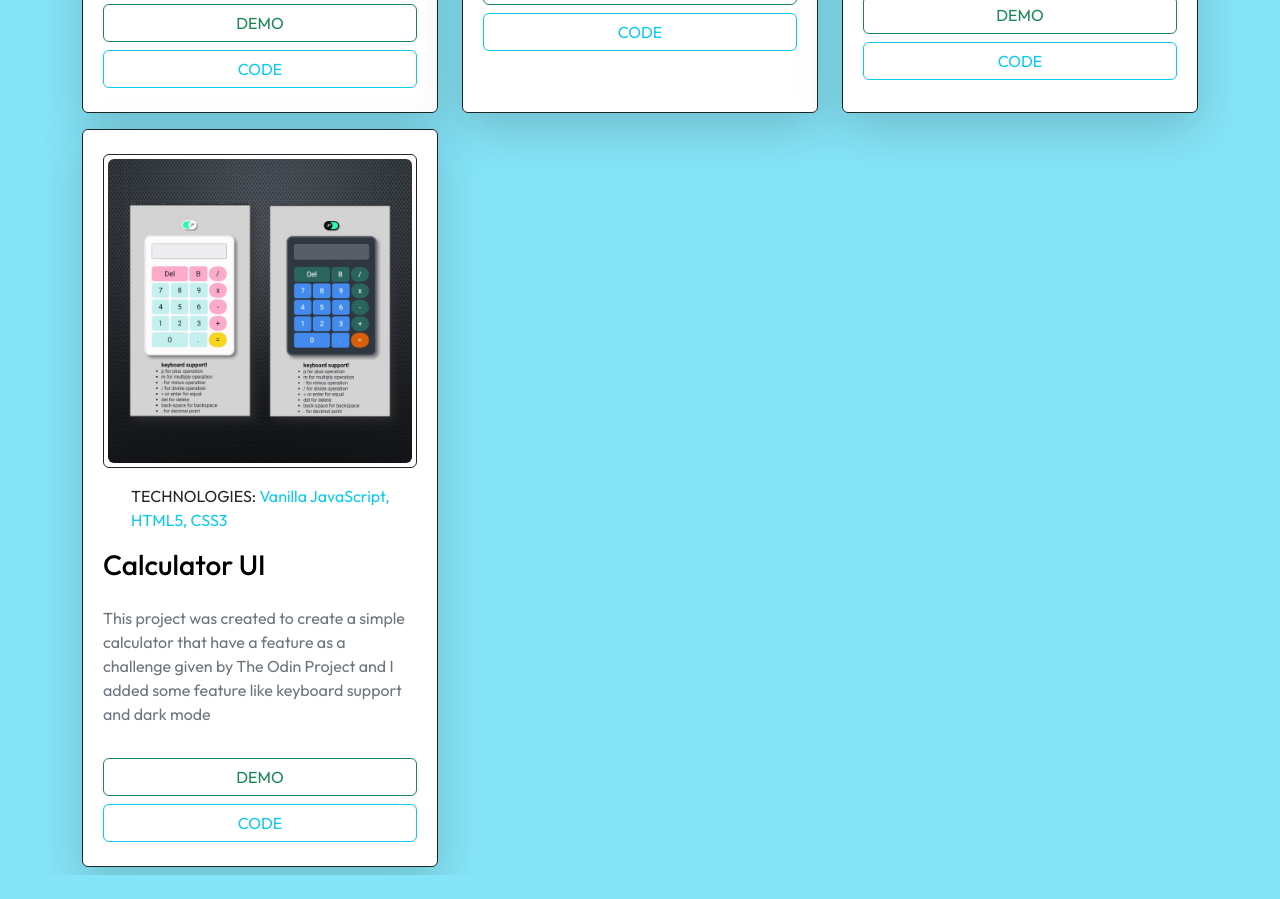
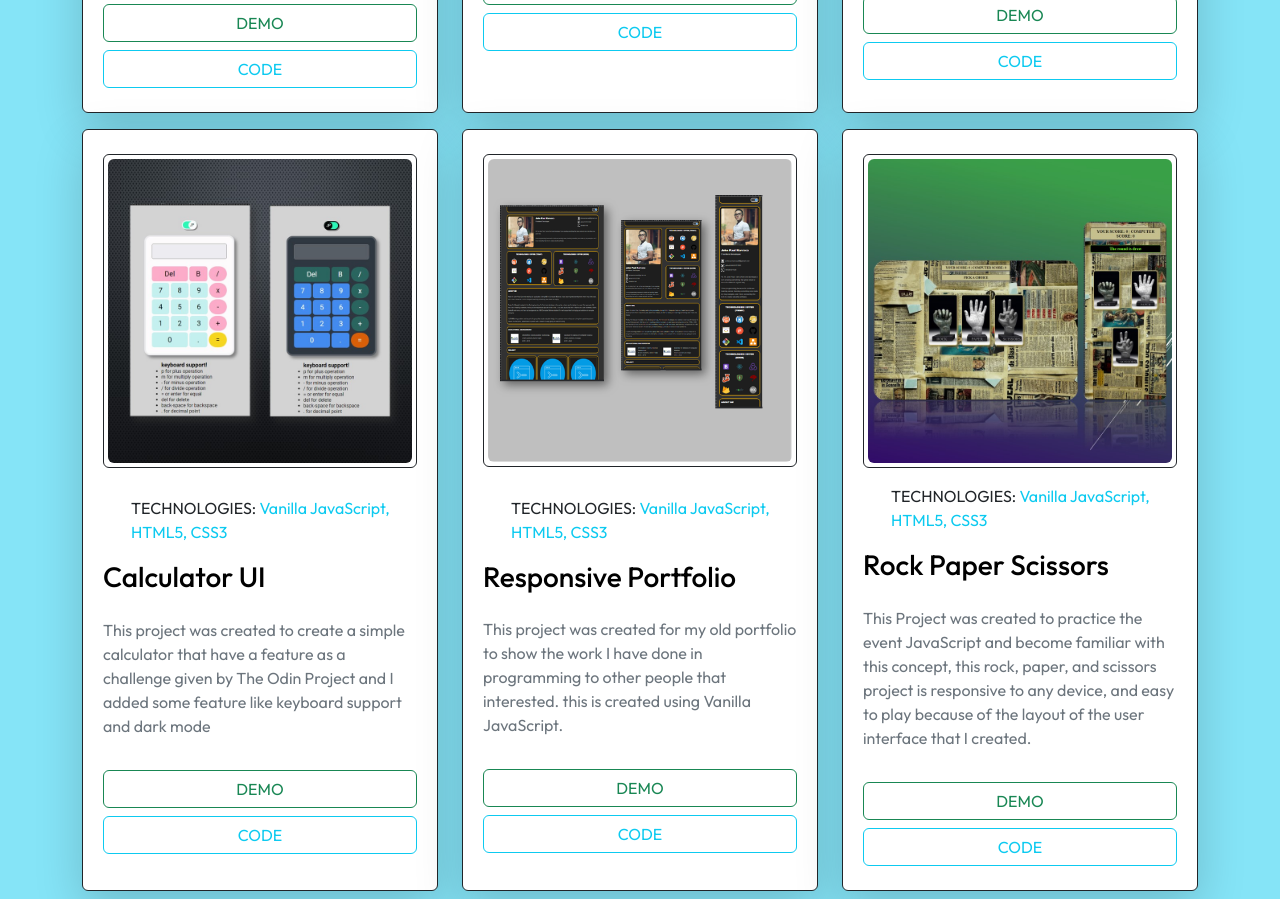
Before and after one commit to NARVS1999/portfolio-react, a React (Create React App) app: page / in a window 1280 px wide. Shown: the part 2580-3479 px from the top of the page. Before the commit the page ends 3455 px from the top, so only its background shows below. Built offline with nearby package versions, Linux system fonts and the light colour scheme.

Commit message:
adding some project

```diff
--- a/public/index.html
+++ b/public/index.html
@@ -12,7 +12,7 @@
     <link rel="stylesheet" href="https://cdn.jsdelivr.net/npm/bootstrap-icons@1.10.2/font/bootstrap-icons.css" integrity="sha384-b6lVK+yci+bfDmaY1u0zE8YYJt0TZxLEAFyYSLHId4xoVvsrQu3INevFKo+Xir8e" crossorigin="anonymous">
     <link rel="stylesheet" href="https://cdn.jsdelivr.net/npm/bootstrap@5.2.3/dist/css/bootstrap.min.css" integrity="sha384-rbsA2VBKQhggwzxH7pPCaAqO46MgnOM80zW1RWuH61DGLwZJEdK2Kadq2F9CUG65" crossorigin="anonymous">
     <script defer src="https://cdn.jsdelivr.net/npm/bootstrap@5.2.3/dist/js/bootstrap.min.js" integrity="sha384-cuYeSxntonz0PPNlHhBs68uyIAVpIIOZZ5JqeqvYYIcEL727kskC66kF92t6Xl2V" crossorigin="anonymous"></script>
-    <title>React App</title>
+    <title>JP Narvasa</title>
   </head>
   <body class="bg-info bg-opacity-50" id="darkBackground">
     <div id="root"></div>
--- a/src/components/Project.jsx
+++ b/src/components/Project.jsx
@@ -3,6 +3,9 @@ import jQueryPhoto from "../assets/project-image/todoPicture.png";
 import PorfolioPhoto from "../assets/project-image/porfolioReactPicture.png";
 import CalculatorPhoto from "../assets/project-image/calculator-picture.jpg";
 import MovieApi from "../assets/project-image/MovieApi.png";
+import vannilaPorfolio from "../assets/project-image/project-porfoli-picture.PNG";
+import rockPaperScissors from "../assets/project-image/rock-paper-scissors-picture.jpg";
+
 
 function Project() {
   return (
@@ -55,12 +58,20 @@ function Project() {
                 </div>
                 <div className="my-2 col-lg-12 p-0">
                   <div className="d-grid gap-2">
-                    <button className="btn btn-outline-success">
-                      <a>DEMO</a>
-                    </button>
-                    <button className="btn btn-outline-info">
-                      <a>CODE</a>
-                    </button>
+                    <a
+                      className="btn btn-outline-success"
+                      href="https://narvs1999.github.io/movie-app-react/"
+                      target={"_blank"}
+                    >
+                      DEMO
+                    </a>
+                    <a
+                      className="btn btn-outline-info"
+                      href="https://github.com/NARVS1999/movie-app-react/tree/master"
+                      target={"_blank"}
+                    >
+                      CODE
+                    </a>
                   </div>
                 </div>
               </div>
@@ -113,12 +124,20 @@ function Project() {
                 </div>
                 <div className="my-2 col-lg-12 p-0">
                   <div className="d-grid gap-2">
-                    <button className="btn btn-outline-success">
-                      <a>DEMO</a>
-                    </button>
-                    <button className="btn btn-outline-info">
-                      <a>CODE</a>
-                    </button>
+                    <a
+                      className="btn btn-outline-success"
+                      href="https://narvs1999.github.io/portfolio-react/"
+                      target={"_blank"}
+                    >
+                      DEMO
+                    </a>
+                    <a
+                      className="btn btn-outline-info"
+                      href="https://github.com/NARVS1999/portfolio-react/tree/master"
+                      target={"_blank"}
+                    >
+                      CODE
+                    </a>
                   </div>
                 </div>
               </div>
@@ -171,12 +190,20 @@ function Project() {
                 </div>
                 <div className="my-2 col-lg-12 p-0">
                   <div className="d-grid gap-2">
-                    <button className="btn btn-outline-success">
-                      <a>DEMO</a>
-                    </button>
-                    <button className="btn btn-outline-info">
-                      <a>CODE</a>
-                    </button>
+                    <a
+                      className="btn btn-outline-success"
+                      href="https://narvs1999.github.io/todo-list/"
+                      target={"_blank"}
+                    >
+                      DEMO
+                    </a>
+                    <a
+                      className="btn btn-outline-info"
+                      href="https://github.com/NARVS1999/todo-list/tree/main"
+                      target={"_blank"}
+                    >
+                      CODE
+                    </a>
                   </div>
                 </div>
               </div>
@@ -229,12 +256,152 @@ function Project() {
                 </div>
                 <div className="my-2 col-lg-12 p-0">
                   <div className="d-grid gap-2">
-                    <button className="btn btn-outline-success">
-                      <a>DEMO</a>
-                    </button>
-                    <button className="btn btn-outline-info">
-                      <a>CODE</a>
-                    </button>
+                    <a
+                      className="btn btn-outline-success"
+                      href="https://narvs1999.github.io/calculator/"
+                      target={"_blank"}
+                    >
+                      DEMO
+                    </a>
+                    <a
+                      className="btn btn-outline-info"
+                      href="https://github.com/NARVS1999/calculator/tree/main"
+                      target={"_blank"}
+                    >
+                      CODE
+                    </a>
+                  </div>
+                </div>
+              </div>
+            </div>
+          </div>
+        </div>
+      </div>
+      <div className="col-md-6 d-flex col-lg-4">
+        <div className="shadow-lg border-dark card my-2" id="darkTheme">
+          <div className="card-body row">
+            <div className="">
+              <div className="row mx-1">
+                <div className="card border-dark my-2 p-0">
+                  <div className="card-body p-1 text-center">
+                    <img
+                      className="img-fluid rounded"
+                      src={vannilaPorfolio}
+                      alt="profile-photo"
+                    />
+                  </div>
+                </div>
+              </div>
+            </div>
+            <div className="">
+              <div className="row mx-1">
+                <div className="my-2p-0">
+                  <div className="">
+                    <p className="my-2 ms-3 text-info">
+                      <span className="text-dark textLight">
+                        TECHNOLOGIES:{" "}
+                      </span>
+                      Vanilla JavaScript, HTML5, CSS3
+                    </p>
+                  </div>
+                </div>
+                <div className="my-2 p-0">
+                  <div className="text-center text-md-start">
+                    <h3 className="textLight">Responsive Portfolio</h3>
+                  </div>
+                </div>
+                <div className="my-2 col-lg-12 p-0">
+                  <div className="">
+                    <p className="text-secondary textParam">
+                      This project was created for my old portfolio to show the
+                      work I have done in programming to other people that
+                      interested. this is created using Vanilla JavaScript.
+                    </p>
+                  </div>
+                </div>
+                <div className="my-2 col-lg-12 p-0">
+                  <div className="d-grid gap-2">
+                    <a
+                      className="btn btn-outline-success"
+                      href="https://narvs1999.github.io/PORTFOLIO/"
+                      target={"_blank"}
+                    >
+                      DEMO
+                    </a>
+                    <a
+                      className="btn btn-outline-info"
+                      href="https://github.com/NARVS1999/PORTFOLIO/tree/main"
+                      target={"_blank"}
+                    >
+                      CODE
+                    </a>
+                  </div>
+                </div>
+              </div>
+            </div>
+          </div>
+        </div>
+      </div>
+      <div className="col-md-6 d-flex col-lg-4">
+        <div className="shadow-lg border-dark card my-2" id="darkTheme">
+          <div className="card-body row">
+            <div className="">
+              <div className="row mx-1">
+                <div className="card border-dark my-2 p-0">
+                  <div className="card-body p-1 text-center">
+                    <img
+                      className="img-fluid rounded"
+                      src={rockPaperScissors}
+                      alt="profile-photo"
+                    />
+                  </div>
+                </div>
+              </div>
+            </div>
+            <div className="">
+              <div className="row mx-1">
+                <div className="my-2p-0">
+                  <div className="">
+                    <p className="my-2 ms-3 text-info">
+                      <span className="text-dark textLight">
+                        TECHNOLOGIES:{" "}
+                      </span>
+                      Vanilla JavaScript, HTML5, CSS3
+                    </p>
+                  </div>
+                </div>
+                <div className="my-2 p-0">
+                  <div className="text-center text-md-start">
+                    <h3 className="textLight">Rock Paper Scissors</h3>
+                  </div>
+                </div>
+                <div className="my-2 col-lg-12 p-0">
+                  <div className="">
+                    <p className="text-secondary textParam">
+                      This Project was created to practice the event JavaScript
+                      and become familiar with this concept, this rock, paper,
+                      and scissors project is responsive to any device, and easy
+                      to play because of the layout of the user interface that I
+                      created.
+                    </p>
+                  </div>
+                </div>
+                <div className="my-2 col-lg-12 p-0">
+                  <div className="d-grid gap-2">
+                    <a
+                      className="btn btn-outline-success"
+                      href="https://narvs1999.github.io/rock-paper-scissors-2.0/"
+                      target={"_blank"}
+                    >
+                      DEMO
+                    </a>
+                    <a
+                      className="btn btn-outline-info"
+                      href="https://github.com/NARVS1999/rock-paper-scissors-2.0/tree/main"
+                      target={"_blank"}
+                    >
+                      CODE
+                    </a>
                   </div>
                 </div>
               </div>
```
Also changed, not shown: src/assets/project-image/project-porfoli-picture.PNG (added), src/assets/project-image/rock-paper-scissors-picture.jpg (added).
